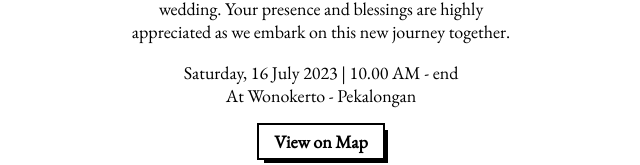
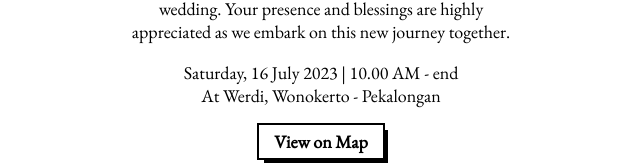
Before and after one commit to syahid-dwi-wedding/syahid-dwi-wedding.github.io, a plain HTML site: page index.html in a window 1280 px wide. Shown: the part 415-580 px from the top of the page, without its empty margins (319-959 px from the left). Drawn offline with nearby package versions, Linux system fonts and the light colour scheme.

Commit message:
Update index.html

```diff
--- a/index.html
+++ b/index.html
@@ -69,7 +69,7 @@
       </p>
 
       <p>
-        Saturday, 16 July 2023 | 10.00 AM - end<br />At Wonokerto - Pekalongan
+        Saturday, 16 July 2023 | 10.00 AM - end<br />At Werdi, Wonokerto - Pekalongan
       </p>
 
       <a
```
